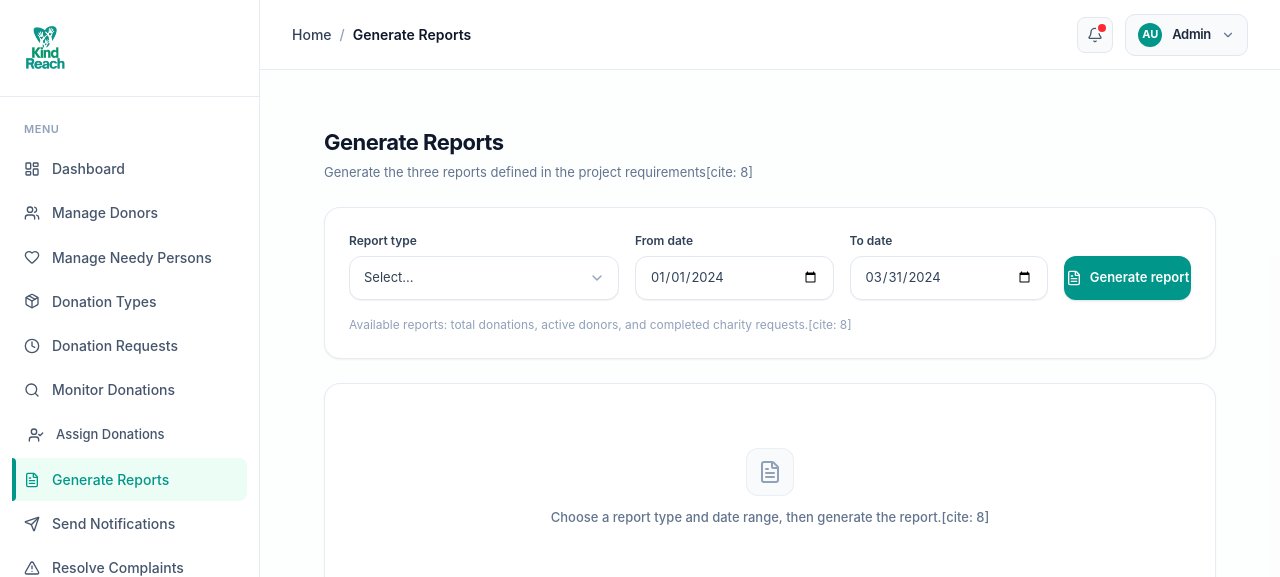
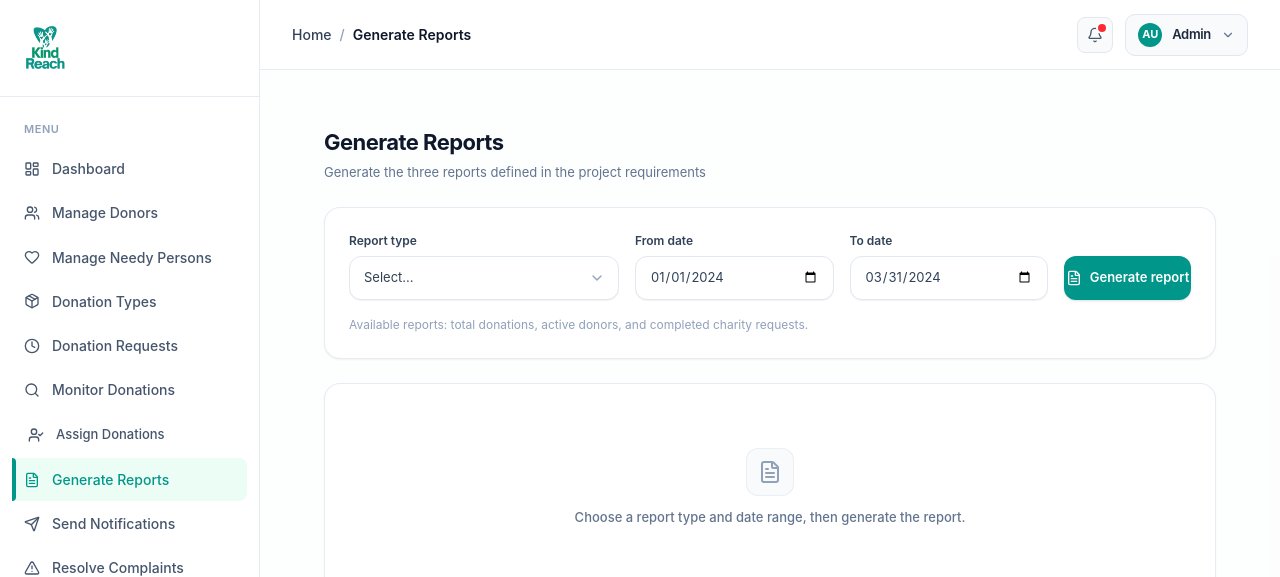
Before and after one commit to kashif-portfolio/kindreach-web, a React (Vite) app: page /admin/generate-reports in a window 1280 px wide. Shown: the top 577 px of the page. Built offline with nearby package versions, Linux system fonts and the light colour scheme.

Commit message:
Fix text speling

```diff
--- a/src/pages/admin/GenerateReports.jsx
+++ b/src/pages/admin/GenerateReports.jsx
@@ -44,7 +44,7 @@ export default function GenerateReports() {
                     Generate Reports
                 </h1>
                 <p className="text-[13px] text-slate-500">
-                    Generate the three reports defined in the project requirements[cite: 8]
+                    Generate the three reports defined in the project requirements
                 </p>
             </div>
 
@@ -111,7 +111,7 @@ export default function GenerateReports() {
 
                 {/* Subtitle helper description */}
                 <p className="text-[12px] text-slate-400 mt-1">
-                    Available reports: total donations, active donors, and completed charity requests.[cite: 8]
+                    Available reports: total donations, active donors, and completed charity requests.
                 </p>
             </div>
 
@@ -122,7 +122,7 @@ export default function GenerateReports() {
                         <FileText className="w-6 h-6" />
                     </div>
                     <p className="text-[13px] text-slate-500 font-medium">
-                        Choose a report type and date range, then generate the report.[cite: 8]
+                        Choose a report type and date range, then generate the report.
                     </p>
                 </div>
             ) : (
```
